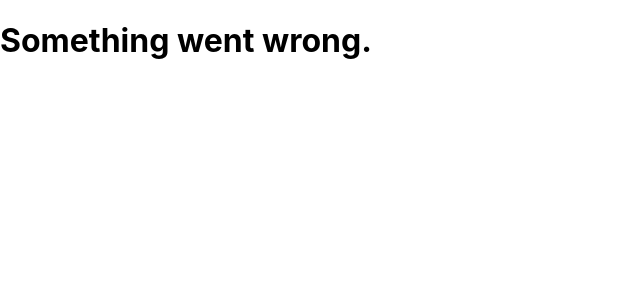
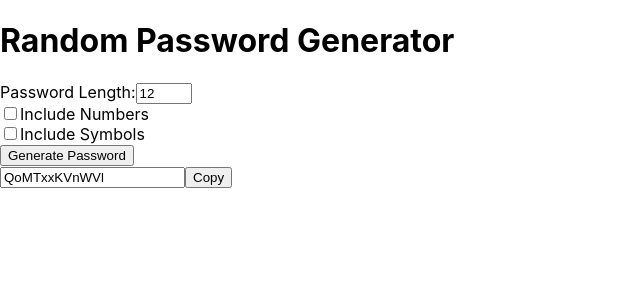
Before and after one commit to Dikshita00/react-project, a React (Create React App) app: page / in a window 1280 px wide. Shown: the top 300 px of the page, without its empty margins (0-640 px from the left). Built offline with nearby package versions, Linux system fonts and the light colour scheme.

Commit message:
Add files via upload

```diff
--- a/App.js
+++ b/App.js
@@ -1,15 +1,11 @@
-import React from "react";
-import ErrorBoundary from "./ErrorBoundary";
-function BuggyComponent() {
-  throw new Error("I crashed!");
-  return <div>This will never render.</div>;
-}
+import React from 'react';
+import PasswordGenerator from './password';
 
 function App() {
   return (
-    <ErrorBoundary>
-      <BuggyComponent />
-    </ErrorBoundary>
+    <div className="App">
+      <PasswordGenerator />
+    </div>
   );
 }
 
--- a/password.js
+++ b/password.js
@@ -1,18 +1,75 @@
-function generateRandomPassword(length = 8) {
-  const letters = 'ABCDEFGHIJKLMNOPQRSTUVWXYZabcdefghijklmnopqrstuvwxyz';
-  const numbers = '0123456789';
-  const characters = letters + numbers;
+// src/password.js
+import React, { useCallback, useEffect, useState } from 'react';
 
-  let password = '';
-  for (let i = 0; i < length; i++) {
-    const randomIndex = Math.floor(Math.random() * characters.length);
-    password += characters[randomIndex];
-  }
-  return password;
+function PasswordGenerator() {
+  const [password, setPassword] = useState('');
+  const [length, setLength] = useState(12);
+  const [includeNumbers, setIncludeNumbers] = useState(false);
+  const [includeSymbols, setIncludeSymbols] = useState(false);
+
+  const generatePassword = useCallback(() => {
+    let characters = 'abcdefghijklmnopqrstuvwxyzABCDEFGHIJKLMNOPQRSTUVWXYZ';
+    if (includeNumbers) characters += '0123456789';
+    if (includeSymbols) characters += '!@#$%^&*()_+';
+
+    let newPassword = '';
+    for (let i = 0; i < length; i++) {
+      newPassword += characters.charAt(
+        Math.floor(Math.random() * characters.length)
+      );
+    }
+    setPassword(newPassword);
+  }, [length, includeNumbers, includeSymbols]);
+
+  useEffect(() => {
+    generatePassword();
+  }, [generatePassword]);
+
+  const copyToClipboard = () => {
+    navigator.clipboard.writeText(password);
+    alert('Password copied to clipboard!');
+  };
+
+  return (
+    <div className="password-generator">
+      <h1>Random Password Generator</h1>
+      <div>
+        <label>Password Length:</label>
+        <input
+          type="number"
+          value={length}
+          onChange={(e) => setLength(parseInt(e.target.value))}
+          min="1"
+          max="32"
+        />
+      </div>
+      <div>
+        <label>
+          <input
+            type="checkbox"
+            checked={includeNumbers}
+            onChange={() => setIncludeNumbers(!includeNumbers)}
+          />
+          Include Numbers
+        </label>
+      </div>
+      <div>
+        <label>
+          <input
+            type="checkbox"
+            checked={includeSymbols}
+            onChange={() => setIncludeSymbols(!includeSymbols)}
+          />
+          Include Symbols
+        </label>
+      </div>
+      <button onClick={generatePassword}>Generate Password</button>
+      <div>
+        <input type="text" value={password} readOnly />
+        <button onClick={copyToClipboard}>Copy</button>
+      </div>
+    </div>
+  );
 }
 
-window.showPassword = function() {
-  const password = generateRandomPassword();
-  const display = document.getElementById('passwordDisplay');
-  display.textContent = password;
-};
+export default PasswordGenerator;
```
